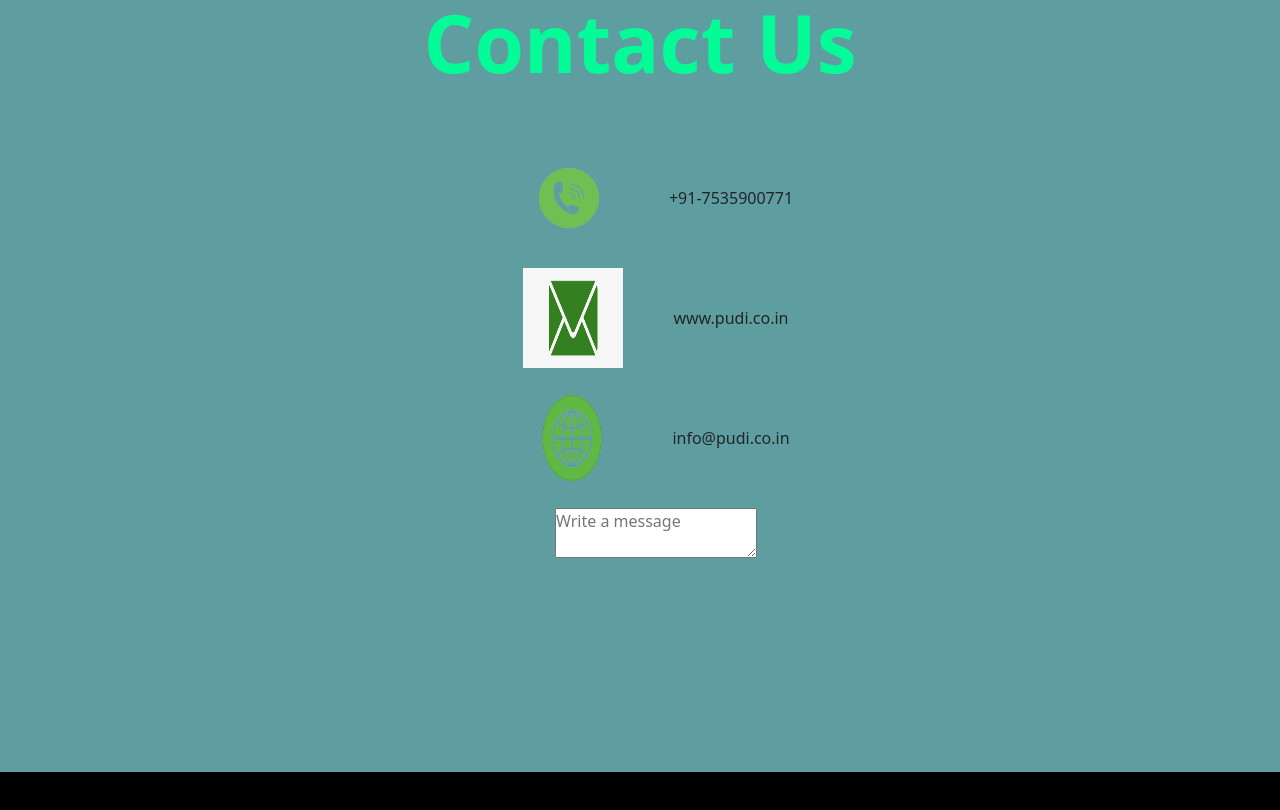
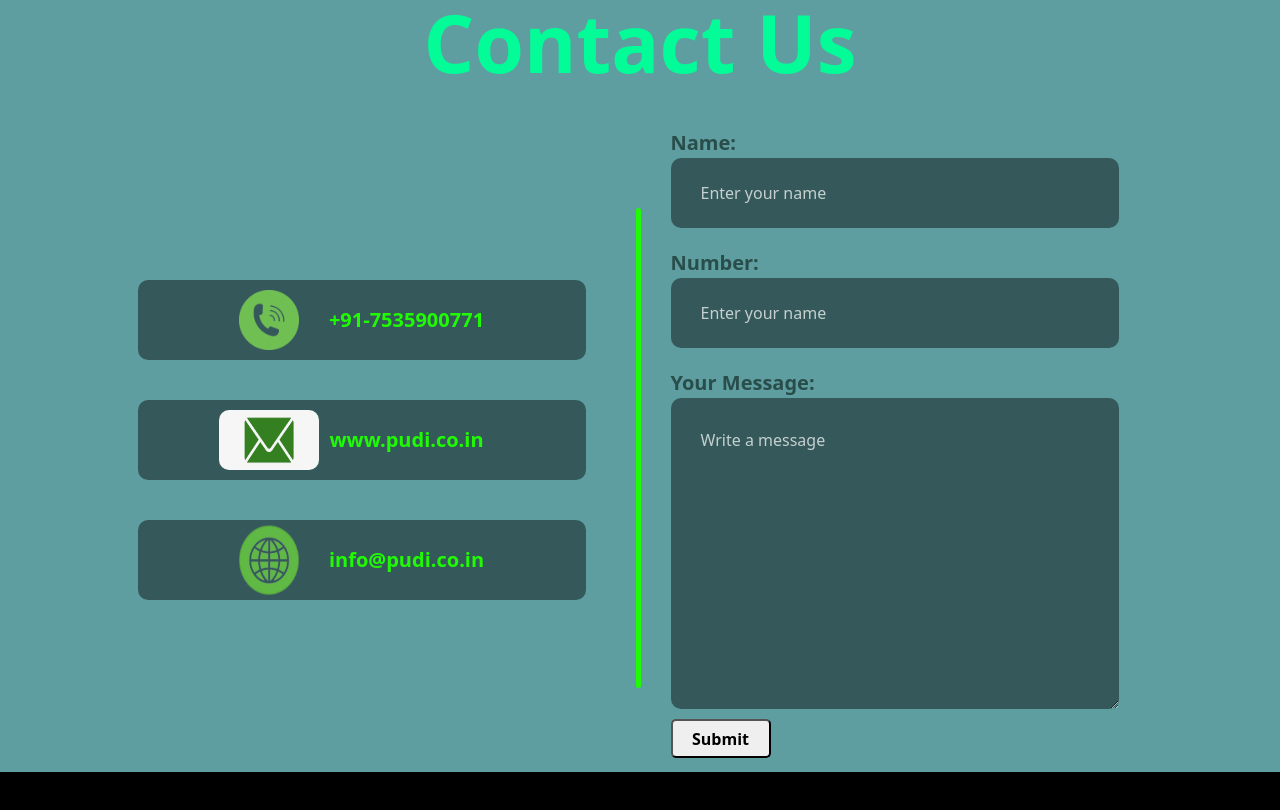
Before and after one commit to Hardikaz/PUDI, a React (Create React App) app in the folder pudi-app/: page / in a window 1280 px wide. Shown: the part 3300-4110 px from the top of the page. Built offline with nearby package versions, Linux system fonts and the light colour scheme.

Commit message:
Contact Us created

```diff
--- a/pudi-app/src/App.css
+++ b/pudi-app/src/App.css
@@ -296,9 +296,29 @@ display: flex;
     display: flex;
     justify-content: center;
     align-items: center;
+    display: grid;
+    grid-template-columns: auto 5px auto;
+    gap: 20px;
   }
 
+  .contactUs .contactUs-body .divider{
 
+    height: 60vh;
+    width: 5px;
+    border-left: 5px solid var(--text_color);
+    border-radius: 50px;
+
+  }
+  .contactUs-body ul{
+
+
+    display: flex;
+    flex-direction: column;
+    justify-content: center;
+    align-items: center;
+    padding: 30px;
+
+  }
   .contactUs .contactUs-body ul li{
     list-style: none;
     text-align: center;
@@ -307,19 +327,95 @@ display: flex;
     align-items: center;
     margin-top: 20px;
     margin-bottom: 20px;
+
+    padding: 0px 30px 0px 10px;
+    background-color: rgba(39, 66, 67, 0.746);
+    border-radius: 10px;
+    height: 80px;
+    width: 35vw;
   }
 
   .contactUs .contactUs-body ul li img{
     height: 100px;
     width: 100px;
-    margin-right: 50px;
+    margin-right: 10px;
   }
 
+  .contactUs .contactUs-body .contactUs-info{
+  color: var(--text_color);
+  font-size: 20px;
+  font-weight: bold ;
+  }
+
+  .contactUs .contactUs-body .contactUs-body-form form{
+
+    display: flex;
+    flex-direction: column;
+    height: 80vh;
+    width: 40vw;
+    padding: 0px 10px 0px 10px;
+
+
+  }
+  .contactUs .contactUs-body .contactUs-body-form form .input{
+    background-color: rgba(39, 66, 67, 0.746);
+    outline: none;
+    border: none;
+    height: 80px;
+    width: 35vw;
+    border-radius: 10px;
+    padding: 20px;
+    margin-bottom: 20px;
+  }
+
+  .contactUs .contactUs-body .contactUs-body-form form .input-area{
+    background-color: rgba(39, 66, 67, 0.746);
+
+    outline: none;
+    border: none;
+    height: 50vh;
+    width: 35vw;
+    border-radius: 10px;
+    padding: 20px;
+  }
+
+  .contactUs .contactUs-body .contactUs-body-form form label{
+    color: rgb(41, 77, 75);
+    font-size: 20px;
+    font-weight: bold;
+  }
+
+  .contactUs .contactUs-body .contactUs-body-form form input::placeholder{
+    padding-left: 10px;
+    color: rgba(255, 255, 255, 0.712)
+  }
+  .contactUs .contactUs-body .contactUs-body-form form textarea::placeholder{
+    padding-left: 10px;
+    color: rgba(255, 255, 255, 0.712);
+    padding-top: 10px;
+  }
+
+  .contactUs .contactUs-body .contactUs-body-form form button{
+    width: 100px;
+    height: 50px;
+    margin-top: 10px;
+    border-radius: 5px;
+    font-weight: bold;
+    margin-bottom: 10px;
+  }
+
+  .contactUs .contactUs-body .contactUs-body-form form button:hover{
+    background-color: rgb(41, 77, 75);
+    color: white;
+    transition: 0.5s;
+
+  }
   /* Footer */
 
   .footer{
     height: 30vh;
     width: 100vw;
+
     background-color: black;
   }
 
--- a/pudi-app/src/Components/contactus.jsx
+++ b/pudi-app/src/Components/contactus.jsx
@@ -9,11 +9,23 @@ const contactUs = () => {
 
         <div className="contactUs-body hidden">
         <ul>
-            <li><img src={Call} alt="icon here"/><span>+91-7535900771</span></li>
-            <li><img src={Email} alt="icon here"/><span>www.pudi.co.in</span></li>
-            <li><img src={Web} alt="icon here"/><span>info@pudi.co.in</span></li>
-            <li><textarea placeholder="Write a message"></textarea></li>
+            <li><img src={Call} alt="icon here"/><span  className="contactUs-info">+91-7535900771</span></li>
+            <li><img src={Email} style={{height:"60px", borderRadius:"10px"}} alt="icon here"/><span className="contactUs-info">www.pudi.co.in</span></li>
+            <li><img src={Web} style={{height:"80px"}}alt="icon here"/><span className="contactUs-info">info@pudi.co.in</span></li>
+            {/* <li><textarea placeholder="Write a message"></textarea></li> */}
         </ul>
+        <div className="divider"></div>
+        <div className="contactUs-body-form">
+            <form action="#" method="POST">
+            <label for="name">Name: </label>
+            <input type="text" className="input" placeholder="Enter your name" name="name"/>
+            <label for="number">Number: </label>
+            <input type="number" className="input" placeholder="Enter your name" name="number"/>
+            <label for="area">Your Message: </label>
+            <textarea placeholder="Write a message" name="area" className="input-area" ></textarea>
+            <button type="submit">Submit</button>
+            </form>
+        </div>
         </div>
         </div>
     )
```
